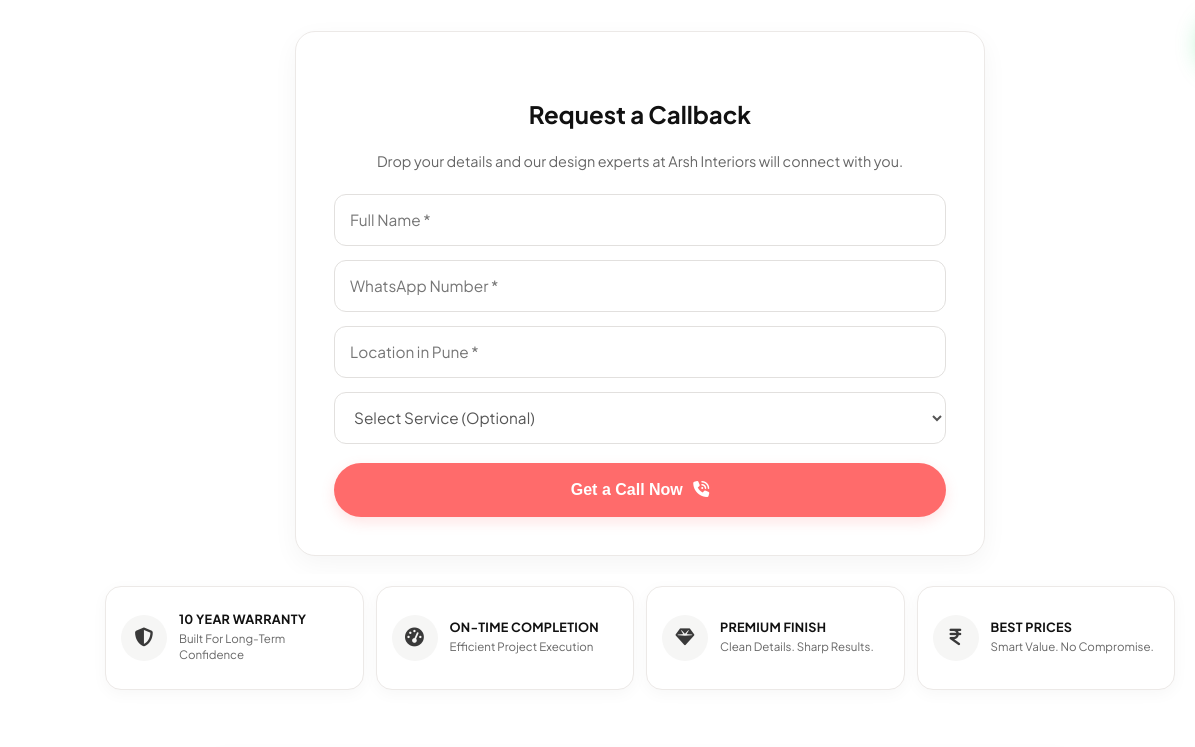
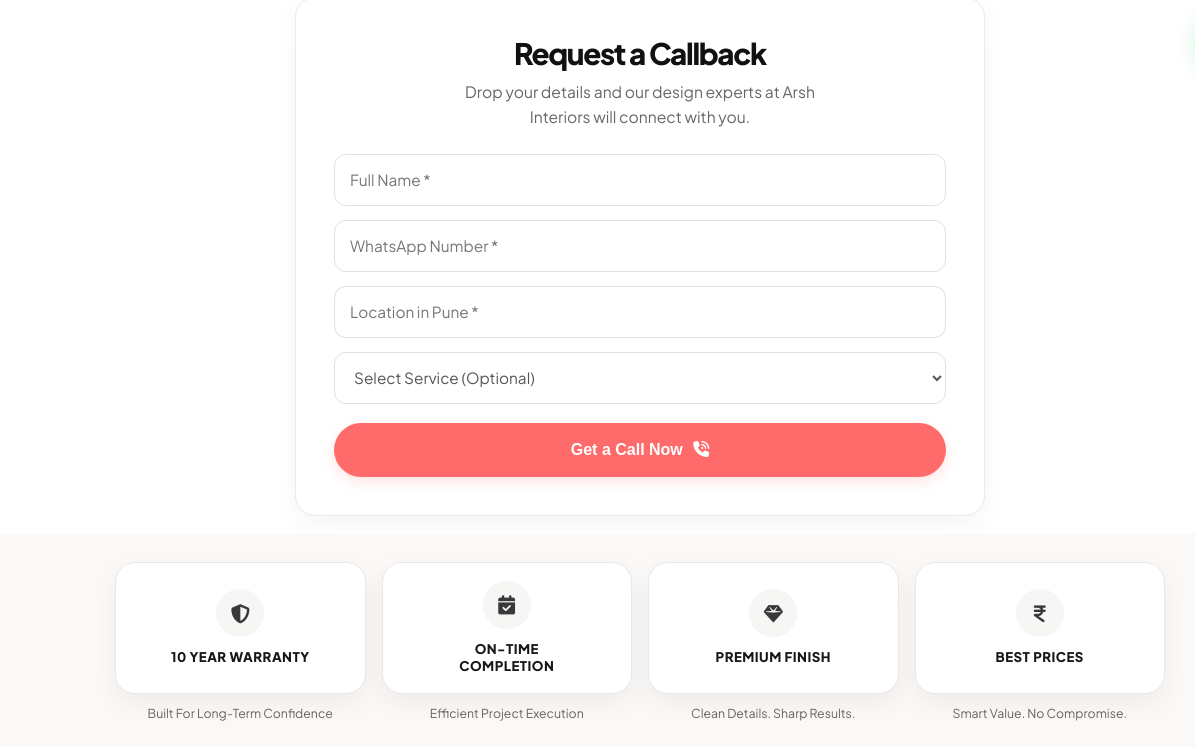
Before and after one commit to arshinterio/arshinteriors, a plain HTML site: page index.html in a window 1280 px wide. Shown: the part 711-1458 px from the top of the page, 0-1195 px from the left. Drawn offline with nearby package versions, Linux system fonts and the light colour scheme; a web font is replaced by a local one.

Commit message:
Refresh homepage ceiling visual and polish highlights

```diff
--- a/index.html
+++ b/index.html
@@ -354,6 +354,22 @@ footer.homepage-footer>div[style*="background: #000"] p{color:#777!important}
 
 
 @media(max-width:767px){.hero-section .hero-quick-actions{order:1!important}.hero-section .hero-desc{order:2!important}}
+
+/* Refined callback and benefit alignment */
+.homepage-callback .callback-form-box>div:first-child{max-width:470px;margin:0 auto 24px!important;text-align:center}
+.homepage-callback .callback-form-box>div:first-child h3{font-family:'Plus Jakarta Sans',sans-serif;font-size:clamp(1.55rem,3vw,1.85rem)!important;font-weight:800;line-height:1.16;letter-spacing:-.045em;color:#111!important;margin:0 0 9px!important;text-wrap:balance}
+.homepage-callback .callback-form-box>div:first-child p{max-width:36ch;margin:0 auto!important;color:#666!important;font-size:.98rem!important;line-height:1.6}
+.homepage-benefits{padding:28px 16px 42px;background:#faf9f8}
+.benefit-grid{display:grid;grid-template-columns:repeat(4,minmax(0,1fr));gap:16px;max-width:1080px}
+.benefit-item{min-width:0;text-align:center}
+.benefit-card{min-height:132px;display:flex;flex-direction:column;align-items:center;justify-content:center;gap:12px;padding:18px 12px;background:#fff;border:1px solid #eee6e1;border-radius:20px;box-shadow:0 9px 24px rgba(35,25,20,.055);transition:transform .25s ease,box-shadow .25s ease}
+.benefit-card:hover{transform:translateY(-3px);box-shadow:0 14px 30px rgba(35,25,20,.09)}
+.benefit-icon{flex:0 0 48px;width:48px;height:48px;display:grid;place-items:center;border-radius:50%;background:#fff1ef;color:#e85555;font-size:1.2rem}
+.benefit-card h2{max-width:15ch;margin:0;color:#171717;font-size:.83rem;line-height:1.25;letter-spacing:.035em;font-weight:800;text-align:center}
+.benefit-caption{min-height:2.8em;max-width:22ch;margin:11px auto 0;color:#68625f;font-size:.77rem;line-height:1.45}
+.homepage-why .why-service-intro{margin:22px 0 0;padding-top:19px;border-top:1px solid #eee6e1;color:#68625f;font-size:.97rem;line-height:1.75}
+@media(max-width:840px){.benefit-grid{grid-template-columns:repeat(2,minmax(0,1fr));gap:14px}}
+@media(max-width:560px){.homepage-callback .callback-form-box>div:first-child{margin-bottom:21px!important}.homepage-callback .callback-form-box>div:first-child h3{font-size:1.55rem!important}.homepage-callback .callback-form-box>div:first-child p{font-size:.94rem!important;line-height:1.55}.homepage-benefits{padding:22px 16px 34px}.benefit-grid{gap:12px}.benefit-card{min-height:116px;padding:15px 9px;border-radius:17px;gap:10px}.benefit-icon{width:44px;height:44px;flex-basis:44px;font-size:1.1rem}.benefit-card h2{font-size:.76rem}.benefit-caption{font-size:.72rem;min-height:2.6em;margin-top:9px}.homepage-why .why-service-intro{margin-top:19px;padding-top:16px;font-size:.91rem}}
 </style>
 </head>
 <body style="overflow-x: hidden;">
@@ -410,13 +426,13 @@ footer.homepage-footer>div[style*="background: #000"] p{color:#777!important}
 
         <!-- Hero Section -->
         <section class="hero-section">
-            <figure class="hero-backdrop"><img src="/images/arsh-interiors-home-concept.webp" alt="Illustrative concept of a Pune living room with a layered false ceiling and warm lighting" width="1536" height="1024" fetchpriority="high" decoding="async"><figcaption>Illustrative concept only — not a completed Arsh Interiors project.</figcaption></figure>
+            <figure class="hero-backdrop"><img src="/images/arsh-interiors-floating-ceiling-concept.png" alt="Illustrative living room with a rounded floating gypsum ceiling, warm cove lighting and a centered chandelier" width="1536" height="1024" fetchpriority="high" decoding="async"><figcaption>Illustrative concept only — not a completed Arsh Interiors project.</figcaption></figure>
             <div class="container">
                 <div class="hero-heading-panel">
                     <span style="color: var(--primary); font-weight: 700; text-transform: uppercase; letter-spacing: 1.5px; font-size: 0.8rem; display: block; margin-bottom: 8px;">Pune's Premier Interior Execution Experts</span>
                     <h1 class="hero-title">False Ceilings &amp; Interior Work in <span style="color: var(--primary); font-style: italic; font-family: 'Playfair Display', serif;">Pune</span></h1>
                 </div>
-                <p class="hero-desc">When looking for professional interior contracting in Pune, <strong>Arsh Interiors</strong> (also known as <strong>Arsh Interior</strong>) is your ultimate destination. We specialize in flawless Gypsum false ceilings, smart electrical integrations, luxury wall painting, and custom furniture execution across Baner, Wakad, Kharadi, and Dhayari.</p>
+
 
                 <div class="hero-quick-actions" style="display: flex; justify-content: center; gap: 12px; flex-wrap: wrap; margin-top: 20px;">
                     <a href="/estimator/" class="btn" style="box-shadow: 0 4px 15px rgba(255,107,107,0.3);">Get an estimate</a>
@@ -454,10 +470,10 @@ footer.homepage-footer>div[style*="background: #000"] p{color:#777!important}
                         <div id="cbSuccess" style="display: none; text-align: center; color: #25d366; font-weight: 600; margin-top: 15px;"><i class="fas fa-check-circle"></i> We have received your request!</div>
                     </div></div></section>
         <section class="homepage-benefits" aria-label="Arsh Interiors service commitments"><div class="container benefit-grid">
-            <article class="benefit-card"><span class="benefit-icon"><i class="fas fa-shield-alt" aria-hidden="true"></i></span><div><h2>10 YEAR WARRANTY</h2><p>Built For Long-Term Confidence</p></div></article>
-            <article class="benefit-card"><span class="benefit-icon benefit-delivery"><i class="fas fa-gauge-high" aria-hidden="true"></i></span><div><h2>ON-TIME COMPLETION</h2><p>Efficient Project Execution</p></div></article>
-            <article class="benefit-card"><span class="benefit-icon benefit-finish"><i class="fas fa-gem" aria-hidden="true"></i></span><div><h2>PREMIUM FINISH</h2><p>Clean Details. Sharp Results.</p></div></article>
-            <article class="benefit-card"><span class="benefit-icon benefit-price"><i class="fas fa-indian-rupee-sign" aria-hidden="true"></i></span><div><h2>BEST PRICES</h2><p>Smart Value. No Compromise.</p></div></article>
+            <div class="benefit-item"><article class="benefit-card"><span class="benefit-icon"><i class="fas fa-shield-alt" aria-hidden="true"></i></span><h2>10 YEAR WARRANTY</h2></article><p class="benefit-caption">Built For Long-Term Confidence</p></div>
+            <div class="benefit-item"><article class="benefit-card"><span class="benefit-icon"><i class="fas fa-calendar-check" aria-hidden="true"></i></span><h2>ON-TIME COMPLETION</h2></article><p class="benefit-caption">Efficient Project Execution</p></div>
+            <div class="benefit-item"><article class="benefit-card"><span class="benefit-icon"><i class="fas fa-gem" aria-hidden="true"></i></span><h2>PREMIUM FINISH</h2></article><p class="benefit-caption">Clean Details. Sharp Results.</p></div>
+            <div class="benefit-item"><article class="benefit-card"><span class="benefit-icon"><i class="fas fa-indian-rupee-sign" aria-hidden="true"></i></span><h2>BEST PRICES</h2></article><p class="benefit-caption">Smart Value. No Compromise.</p></div>
         </div></section>
         <section class="homepage-why"><div class="container"><div class="callback-content">
                         <h2 style="font-size: 2rem; color: #111; margin-bottom: 18px; line-height: 1.3;">Why Choose <span style="color: var(--primary); font-style: italic; font-family: 'Playfair Display', serif;">Arsh Interiors?</span></h2>
@@ -473,6 +489,7 @@ footer.homepage-footer>div[style*="background: #000"] p{color:#777!important}
                                 <i class="fas fa-check-circle" style="color: var(--primary); font-size: 1.1rem; flex-shrink: 0;"></i> Transparent Pricing with Zero Hidden Fees
                             </li>
                         </ul>
+                        <p class="why-service-intro">When looking for professional interior contracting in Pune, <strong>Arsh Interiors</strong> (also known as <strong>Arsh Interior</strong>) is your ultimate destination. We specialize in flawless Gypsum false ceilings, smart electrical integrations, luxury wall painting, and custom furniture execution across Baner, Wakad, Kharadi, and Dhayari.</p>
                     </div></div></section>
 
         <!-- Social Connect Bar -->
```
Also changed, not shown: 1 other file.
